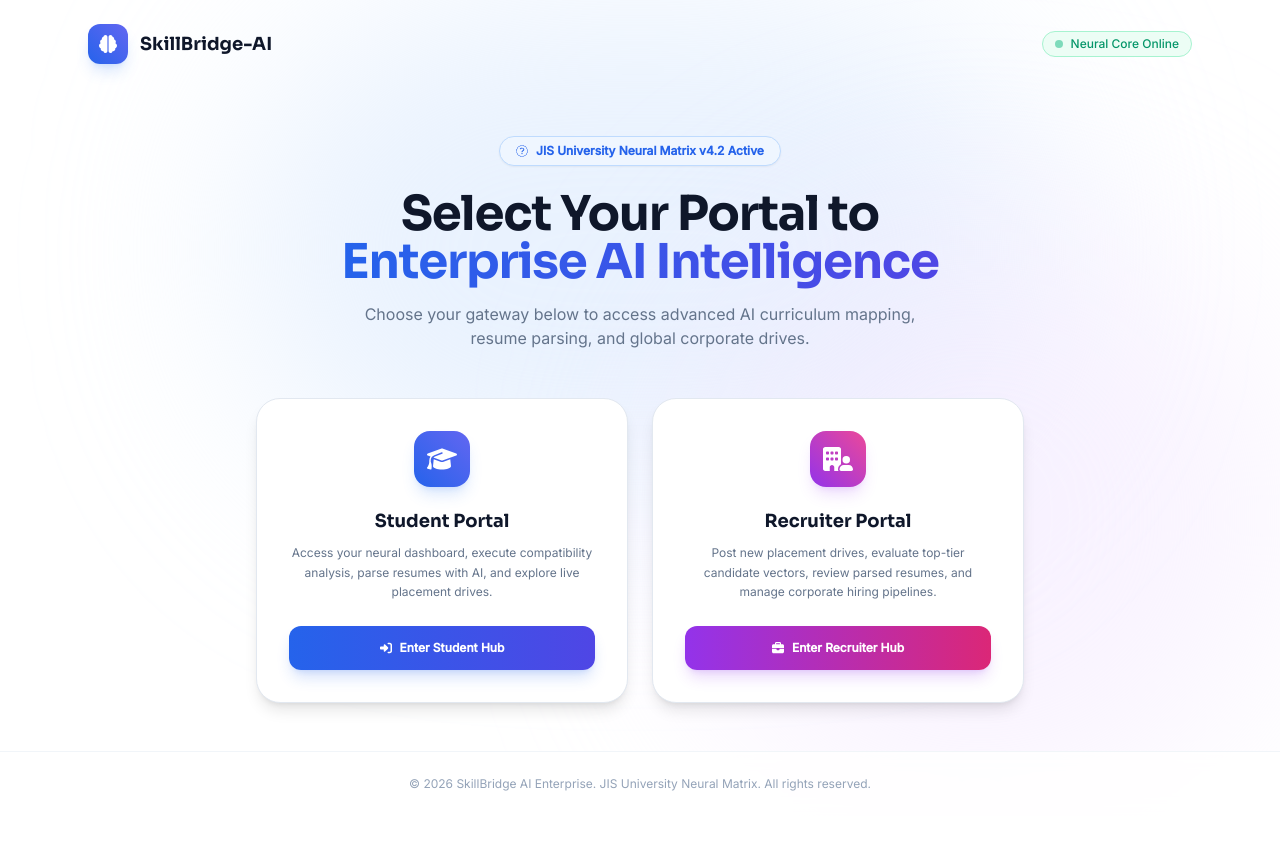
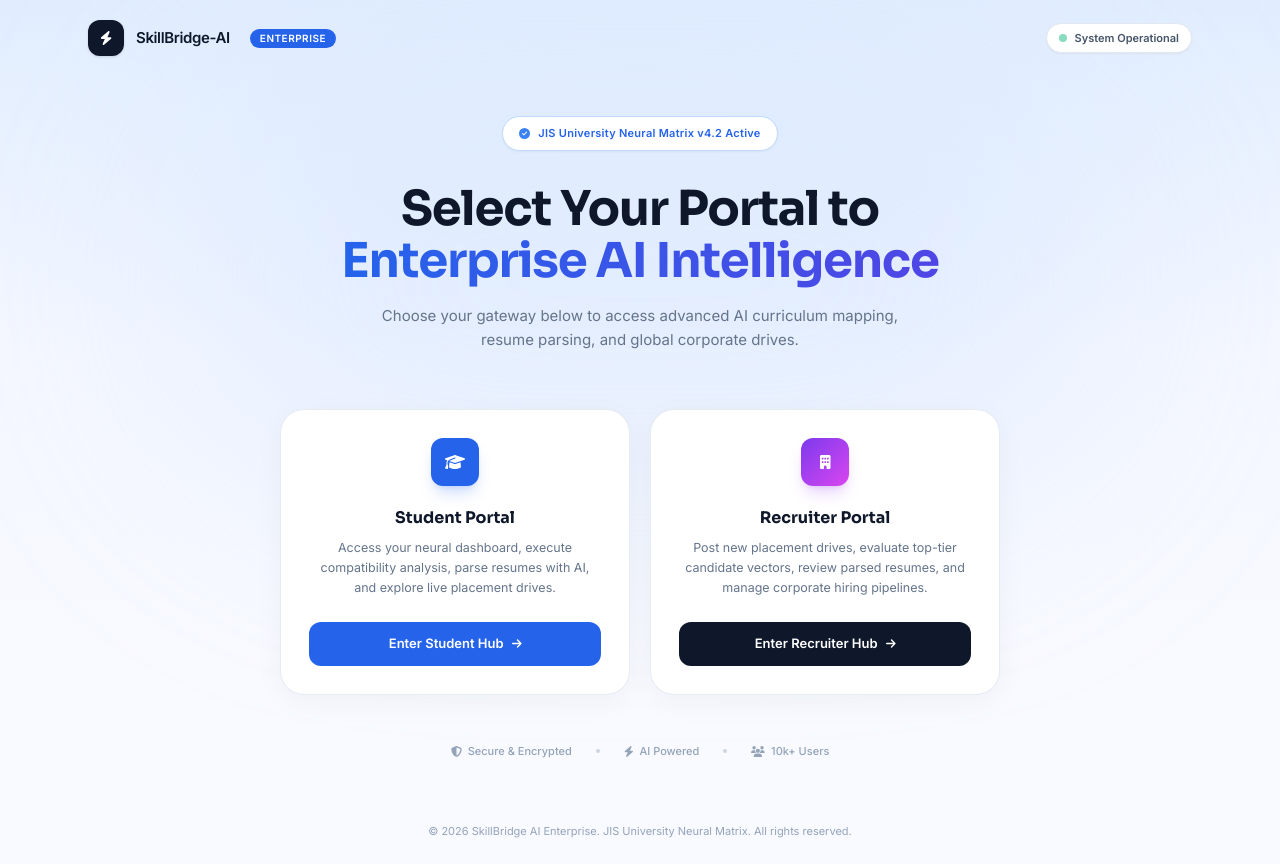
Before and after one commit to romidhara004-wq/AI-Resume-Parser, a website: page index.html in a window 1280 px wide. Before the commit the page ends 816 px from the top, so only its background shows below. Drawn offline with nearby package versions, Linux system fonts and the light colour scheme.

Commit message:
edited theme

```diff
--- a/index.html
+++ b/index.html
@@ -6,86 +6,84 @@
     <title>SkillBridge AI Enterprise - JIS University</title>
     <script src="https://cdn.tailwindcss.com"></script>
     <script src="https://cdnjs.cloudflare.com/ajax/libs/font-awesome/6.4.0/js/all.min.js"></script>
-    <link href="https://fonts.googleapis.com/css2?family=Sora:wght@600;700&family=Inter:wght@400;500&display=swap" rel="stylesheet">
+    <link href="https://fonts.googleapis.com/css2?family=Sora:wght@600;700&family=Inter:wght@400;500;600&display=swap" rel="stylesheet">
     <style>
-      body { background: #ffffff!important; color: #1e293b!important; font-family: 'Inter', sans-serif!important; }
+      body { background: #F8FAFF!important; font-family: 'Inter', sans-serif!important; }
       h1, h2, h3 { font-family: 'Sora', sans-serif!important; }
     </style>
 </head>
-<body class="bg-white text-slate-800 font-sans min-h-screen flex flex-col justify-between selection:bg-blue-500 selection:text-white relative overflow-x-hidden">
+<body class="min-h-screen flex flex-col justify-between relative overflow-x-hidden">
 
-    <!-- Light Theme Glow -->
-    <div class="absolute top-0 left-1/2 -translate-x-1/2 w-[800px] h-[500px] bg-blue-100/60 rounded-full blur-[100px] pointer-events-none"></div>
-    <div class="absolute bottom-0 right-0 w-[600px] h-[600px] bg-purple-100/50 rounded-full blur-[100px] pointer-events-none"></div>
+    <!-- Premium Mesh Gradient -->
+    <div class="absolute top-0 left-0 w-full h-[700px] bg-gradient-to-b from-blue-100/80 via-indigo-50/40 to-transparent pointer-events-none"></div>
+    <div class="absolute top-20 left-1/2 -translate-x-1/2 w-[900px] h-[400px] bg-blue-200/30 rounded-full blur-[120px] pointer-events-none"></div>
 
-    <!-- Top Navigation Bar -->
-    <nav class="w-full max-w-6xl mx-auto px-6 py-6 flex justify-between items-center relative z-10">
-        <div class="flex items-center space-x-3">
-            <div class="w-10 h-10 rounded-xl bg-gradient-to-tr from-blue-600 to-indigo-500 flex items-center justify-center shadow-lg shadow-blue-500/20">
-                <i class="fa-solid fa-brain text-white text-lg"></i>
+    <!-- Nav -->
+    <nav class="w-full max-w-6xl mx-auto px-6 py-5 flex justify-between items-center relative z-10">
+        <div class="flex items-center gap-3">
+            <div class="w-9 h-9 rounded-xl bg-slate-900 flex items-center justify-center shadow">
+                <i class="fa-solid fa-bolt text-white text-sm"></i>
             </div>
-            <h1 class="font-bold text-lg text-slate-900">SkillBridge-AI</h1>
+            <span class="font-bold text-[15px] tracking-tight text-slate-900">SkillBridge-AI</span>
+            <span class="ml-2 hidden md:inline-flex px-2.5 py-0.5 rounded-full bg-blue-600 text-white text-[10px] font-bold tracking-wider">ENTERPRISE</span>
         </div>
-        <div class="flex items-center space-x-3">
-            <span class="hidden md:inline-flex items-center px-3 py-1 rounded-full text-xs font-medium bg-emerald-50 text-emerald-600 border border-emerald-200">
-                <span class="w-2 h-2 rounded-full bg-emerald-500 animate-pulse mr-2"></span> Neural Core Online
-            </span>
-        </div>
+        <span class="inline-flex items-center gap-2 px-3 py-1.5 rounded-full bg-white border border-slate-200 text-[11px] font-semibold text-slate-600 shadow-sm">
+            <span class="w-2 h-2 rounded-full bg-emerald-500 animate-pulse"></span> System Operational
+        </span>
     </nav>
 
-    <!-- Hero Section -->
-    <main class="w-full max-w-5xl mx-auto px-4 py-12 text-center relative z-10 my-auto">
-        <div class="inline-flex items-center gap-2 px-4 py-1.5 rounded-full bg-blue-50 border border-blue-200 text-blue-600 text-xs font-semibold mb-6 shadow-sm">
-            <i class="fa-solid fa-sparkles"></i> JIS University Neural Matrix v4.2 Active
+    <!-- Hero -->
+    <main class="w-full max-w-5xl mx-auto px-4 py-10 text-center relative z-10 my-auto">
+        <div class="inline-flex items-center gap-2 px-4 py-2 rounded-full bg-white border border-blue-200 text-blue-600 text-[11px] font-bold tracking-wide mb-8 shadow-sm">
+            <i class="fa-solid fa-circle-check text-blue-500"></i> JIS University Neural Matrix v4.2 Active
         </div>
 
-        <h2 class="text-3xl md:text-5xl font-bold tracking-tight mb-4 leading-tight text-slate-900">
-            Select Your Portal to <br>
+        <h2 class="text-[32px] md:text-[48px] font-bold tracking-tight leading-[1.1] text-slate-900 mb-4">
+            Select Your Portal to<br>
             <span class="bg-gradient-to-r from-blue-600 to-indigo-600 bg-clip-text text-transparent">Enterprise AI Intelligence</span>
         </h2>
 
-        <p class="text-slate-500 text-sm md:text-base max-w-xl mx-auto mb-12 leading-relaxed">
+        <p class="text-slate-500 text-[14px] md:text-[15px] max-w-[560px] mx-auto mb-14 leading-relaxed">
             Choose your gateway below to access advanced AI curriculum mapping, resume parsing, and global corporate drives.
         </p>
 
-        <div class="grid grid-cols-1 md:grid-cols-2 gap-6 max-w-3xl mx-auto">
+        <!-- Cards - More Premium -->
+        <div class="grid grid-cols-1 md:grid-cols-2 gap-5 max-w-[720px] mx-auto">
 
-            <!-- Student Portal Card - White Theme -->
-            <div class="bg-white border border-slate-200 hover:border-blue-300 hover:shadow-xl hover:shadow-blue-100 p-8 rounded-3xl shadow-lg transition-all group flex flex-col justify-between">
-                <div>
-                    <div class="w-14 h-14 rounded-2xl bg-gradient-to-tr from-blue-600 to-indigo-500 flex items-center justify-center mx-auto mb-5 shadow-lg shadow-blue-500/20 group-hover:scale-110 transition">
-                        <i class="fa-solid fa-graduation-cap text-white text-2xl"></i>
-                    </div>
-                    <h3 class="text-lg font-bold text-slate-900 mb-2">Student Portal</h3>
-                    <p class="text-xs text-slate-500 leading-relaxed mb-6">
-                        Access your neural dashboard, execute compatibility analysis, parse resumes with AI, and explore live placement drives.
-                    </p>
+            <div class="bg-white rounded-[24px] border border-slate-200/80 p-7 shadow-[0_8px_30px_rgb(0,0,0,0.04)] hover:shadow-[0_20px_40px_rgb(37,99,235,0.12)] hover:-translate-y-1 transition-all duration-300 text-center group">
+                <div class="w-12 h-12 rounded-xl bg-blue-600 flex items-center justify-center mx-auto mb-5 shadow-lg shadow-blue-600/20 group-hover:scale-105 transition">
+                    <i class="fa-solid fa-graduation-cap text-white"></i>
                 </div>
-                <a href="login.html" class="w-full py-3.5 rounded-xl bg-gradient-to-r from-blue-600 to-indigo-600 hover:from-blue-700 hover:to-indigo-700 text-white font-bold text-xs transition shadow-lg shadow-blue-600/20 flex items-center justify-center gap-2">
-                    <i class="fa-solid fa-right-to-bracket"></i> Enter Student Hub
+                <h3 class="font-bold text-[16px] text-slate-900 mb-2">Student Portal</h3>
+                <p class="text-[12.5px] text-slate-500 leading-[1.6] mb-6 min-h-[48px]">Access your neural dashboard, execute compatibility analysis, parse resumes with AI, and explore live placement drives.</p>
+                <a href="login.html" class="w-full h-[44px] rounded-xl bg-blue-600 hover:bg-blue-700 text-white font-semibold text-[13px] transition flex items-center justify-center gap-2">
+                    Enter Student Hub <i class="fa-solid fa-arrow-right text-[11px]"></i>
                 </a>
             </div>
 
-            <!-- Recruiter Portal Card - White Theme -->
-            <div class="bg-white border border-slate-200 hover:border-purple-300 hover:shadow-xl hover:shadow-purple-100 p-8 rounded-3xl shadow-lg transition-all group flex flex-col justify-between">
-                <div>
-                    <div class="w-14 h-14 rounded-2xl bg-gradient-to-tr from-purple-600 to-pink-500 flex items-center justify-center mx-auto mb-5 shadow-lg shadow-purple-500/20 group-hover:scale-110 transition">
-                        <i class="fa-solid fa-building-user text-white text-2xl"></i>
-                    </div>
-                    <h3 class="text-lg font-bold text-slate-900 mb-2">Recruiter Portal</h3>
-                    <p class="text-xs text-slate-500 leading-relaxed mb-6">
-                        Post new placement drives, evaluate top-tier candidate vectors, review parsed resumes, and manage corporate hiring pipelines.
-                    </p>
+            <div class="bg-white rounded-[24px] border border-slate-200/80 p-7 shadow-[0_8px_30px_rgb(0,0,0,0.04)] hover:shadow-[0_20px_40px_rgb(147,51,234,0.12)] hover:-translate-y-1 transition-all duration-300 text-center group">
+                <div class="w-12 h-12 rounded-xl bg-gradient-to-br from-violet-600 to-fuchsia-500 flex items-center justify-center mx-auto mb-5 shadow-lg shadow-purple-600/20 group-hover:scale-105 transition">
+                    <i class="fa-solid fa-building text-white text-sm"></i>
                 </div>
-                <a href="recruiter.html" class="w-full py-3.5 rounded-xl bg-gradient-to-r from-purple-600 to-pink-600 hover:from-purple-700 hover:to-pink-700 text-white font-bold text-xs transition shadow-lg shadow-purple-600/20 flex items-center justify-center gap-2">
-                    <i class="fa-solid fa-briefcase"></i> Enter Recruiter Hub
+                <h3 class="font-bold text-[16px] text-slate-900 mb-2">Recruiter Portal</h3>
+                <p class="text-[12.5px] text-slate-500 leading-[1.6] mb-6 min-h-[48px]">Post new placement drives, evaluate top-tier candidate vectors, review parsed resumes, and manage corporate hiring pipelines.</p>
+                <a href="recruiter.html" class="w-full h-[44px] rounded-xl bg-slate-900 hover:bg-black text-white font-semibold text-[13px] transition flex items-center justify-center gap-2">
+                    Enter Recruiter Hub <i class="fa-solid fa-arrow-right text-[11px]"></i>
                 </a>
             </div>
 
         </div>
+
+        <div class="mt-12 flex items-center justify-center gap-6 text-[11px] text-slate-400 font-medium">
+            <span class="flex items-center gap-1.5"><i class="fa-solid fa-shield-halved"></i> Secure & Encrypted</span>
+            <span class="w-1 h-1 rounded-full bg-slate-300"></span>
+            <span class="flex items-center gap-1.5"><i class="fa-solid fa-bolt"></i> AI Powered</span>
+            <span class="w-1 h-1 rounded-full bg-slate-300"></span>
+            <span class="flex items-center gap-1.5"><i class="fa-solid fa-users"></i> 10k+ Users</span>
+        </div>
     </main>
 
-    <footer class="w-full text-center py-6 border-t border-slate-100 text-xs text-slate-400 relative z-10 bg-white/80 backdrop-blur">
+    <footer class="w-full text-center py-6 text-[11px] text-slate-400 relative z-10">
         &copy; 2026 SkillBridge AI Enterprise. JIS University Neural Matrix. All rights reserved.
     </footer>
 
```
